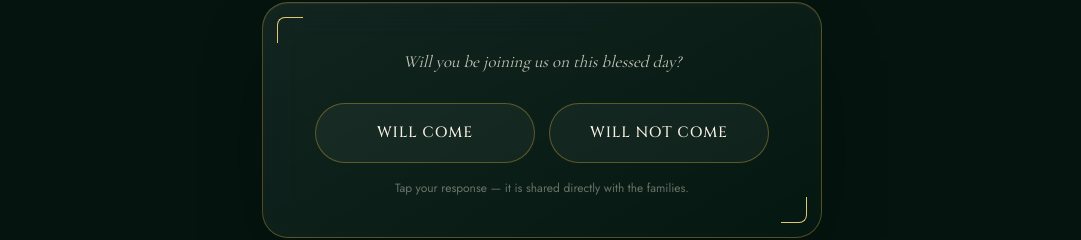
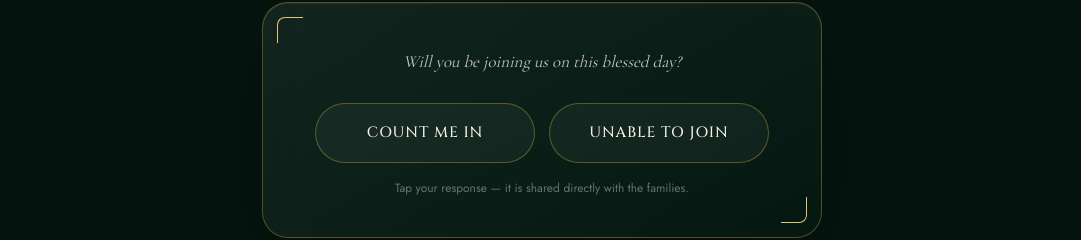
Before and after one commit to anu-anas-21/Wedding-Invitation, a Next.js app: page / in a window 1280 px wide. Shown: the part 3506-3746 px from the top of the page, without its empty margins (98-1179 px from the left). Built offline with nearby package versions, Linux system fonts and the light colour scheme; no server answers.

Commit message:
RSPV update.

```diff
--- a/components/InviteWebsite.tsx
+++ b/components/InviteWebsite.tsx
@@ -221,14 +221,14 @@ export default function InviteWebsite() {
             <p className="rsvp-simple-label">Will you be joining us on this blessed day?</p>
             <div className="rsvp-choice-row">
               <button type="button" className="rsvp-choice rsvp-choice--yes" data-attendance="Will come">
-                Will come
+                Count me in
               </button>
               <button
                 type="button"
                 className="rsvp-choice rsvp-choice--no"
                 data-attendance="Will not come"
               >
-                Will not come
+                Unable to join
               </button>
             </div>
             <p className="form-note">
```
